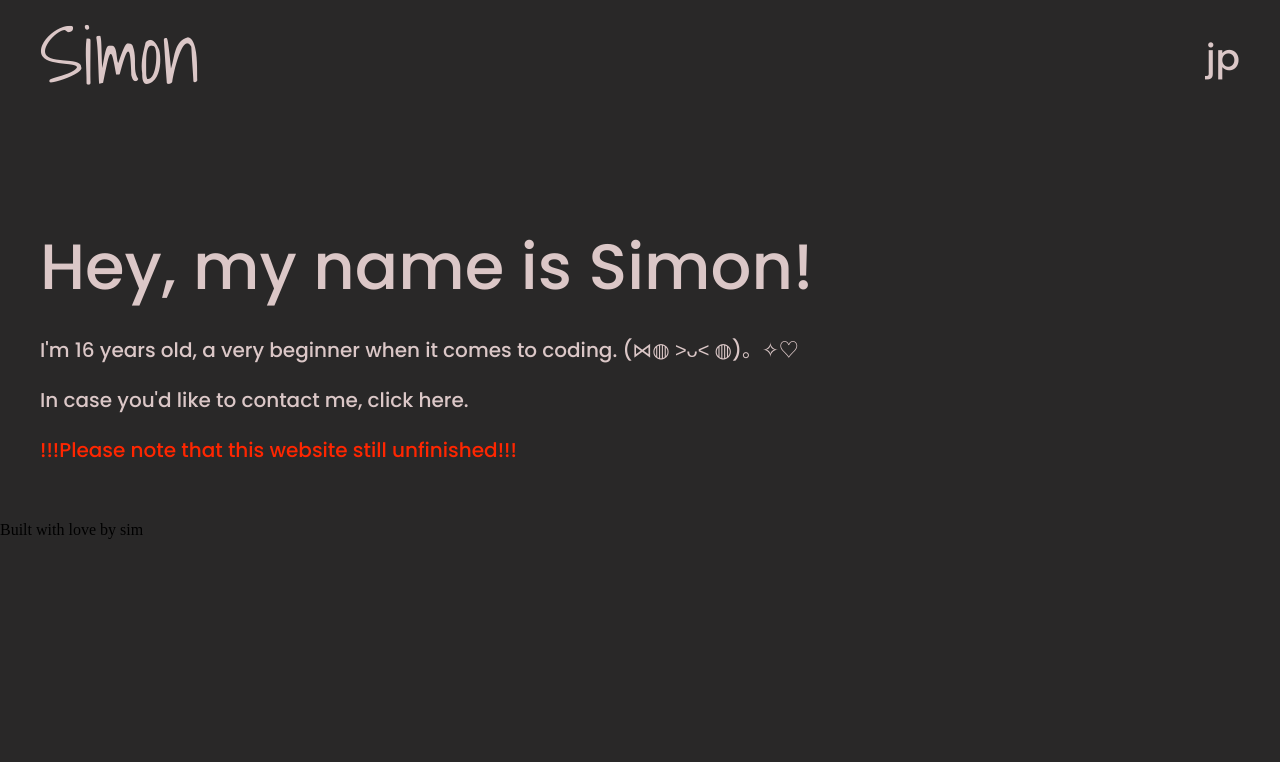
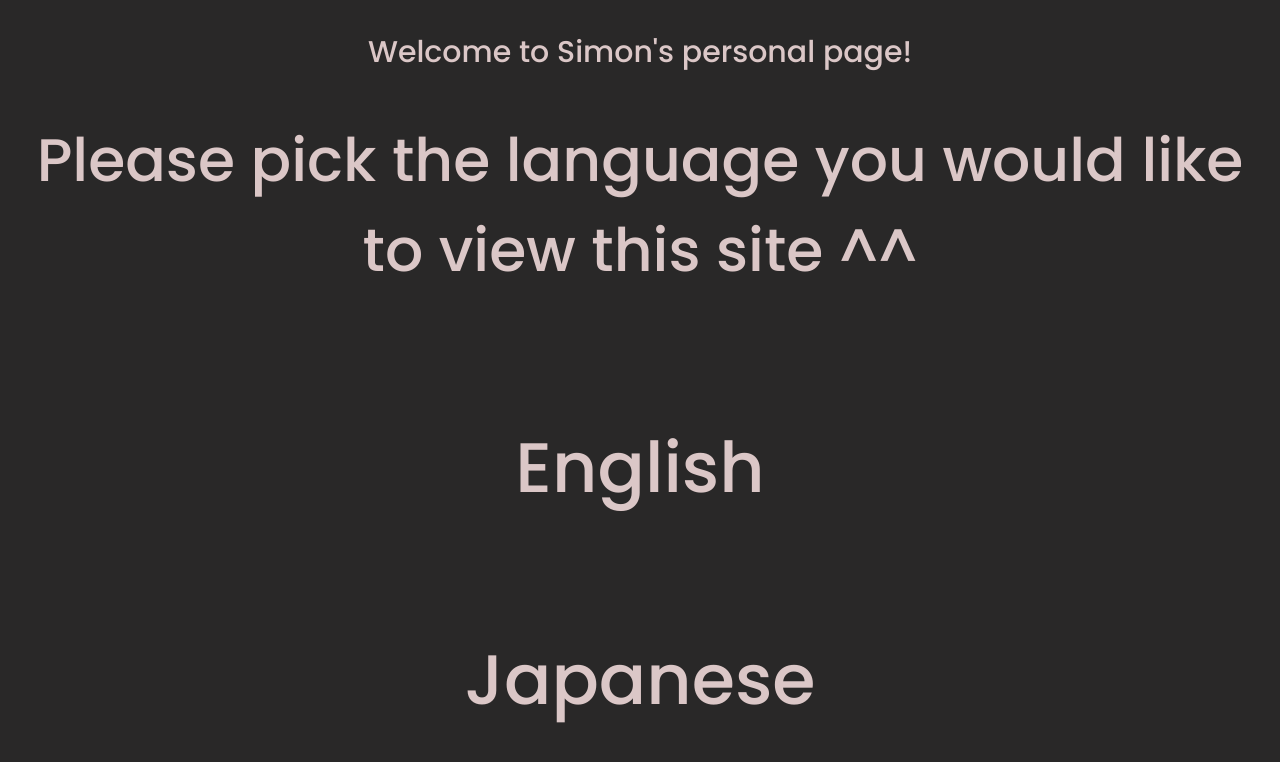
Before and after one commit to simdesu/simdesu.github.io, a website: page index.html in a window 1280 px wide. Drawn offline with Linux system fonts and the light colour scheme.

Commit message:
Add the language pick option

```diff
--- a/index.html
+++ b/index.html
@@ -4,32 +4,24 @@
     <meta charset="UTF-8">
     <meta http-equiv="X-UA-Compatible" content="IE=edge">
     <meta name="viewport" content="width=device-width, initial-scale=1.0">
-    <link rel="stylesheet" href="./style.css">
-    <title>random</title>
+    <title>Welcome to sim's personal website</title>
+    <link rel="stylesheet" href="style.css">
 </head>
 <body>
-    <div id="page-container">
-        <div id="content-wrap">
-<header class="flex">
-    <p class="header-text">Simon</p>
-    <ul class="header-ul">
-        <li class="header-ul"><a href="index-jp.html">jp</a></li>
-    </ul>
-</header>
+    <header>
+        <div>
+            <p class="welcome-text">Welcome to Simon's personal page!</p>
+            <p class="welcome-pick-text">Please pick the language you would like to view this site ^^</p>
+        </div>
+    </header>
 
-<section class="container content-section">
-    <p class="main-section-text">Hey, my name is Simon!</p>
-    <p class="desc">I'm 16 years old, a very beginner when it comes to coding. (⋈◍ ˃ᴗ˂ ◍)。✧♡</p>
-    <p class="desc">In case you'd like to contact me, click <a class="ext-link" href="./ext.html">here</a>.</p>
-    <p class="desc warn">!!!Please note that this website still unfinished!!!</p>
-</section>
-</div>
+    <section>
+        <div class="welcome-pick">
+            <a href="/index-en.html">English</a>
+            <br><br>
+            <a href="/index-jp.html">Japanese</a>
+        </div>
+    </section>
 
-<footer id="foorer">
-    <div></div>
-        <p>Built with love by sim</p>
-    </div>
-</footer>
-</div>
 </body>
 </html>
--- a/style.css
+++ b/style.css
@@ -18,7 +18,6 @@ a:hover {
 }
 
 .container {
-  max-width: 900px;
   margin: 0 auto;
   padding: 0 1.5em;
 }
@@ -81,9 +80,8 @@ a:hover {
   display: flex;
   flex-wrap: wrap;
   justify-content: space-around;
-  height: 150;
-  width: 150;
   align-items: center;
+  justify-content: space-evenly;
 }
 
 .warn {
@@ -94,18 +92,39 @@ a:hover {
   cursor: progress;
 }
 
-#page-container {
-  position: relative;
-  min-height: 100vh;
+
+/*
+start index.html
+*/
+.welcome-text {
+  font-family: 'Poppins', sans-serif;
+  color: rgb(219, 199, 199);
+  font-size: 30px;
+  text-align: center;
+  margin-top: 30px;
 }
 
-#content-wrap {
-  padding-bottom: 2.5rem;    /* Footer height */
+.welcome-pick-text {
+  font-family: 'Poppins', sans-serif;
+  color: rgb(219, 199, 199);
+  font-size: 60px;
+  text-align: center;
+  margin-top: 40px;
 }
 
-#footer {
-  position: absolute;
-  bottom: 0;
-  width: 100%;
-  height: 2.5rem;            /* Footer height */
+.welcome-pick {
+  margin-top: 120px;
+  font-family: 'Poppins', sans-serif;
+  color: rgb(219, 199, 199);
+  text-align: center;
+  font-size: 70px;
 }
+
+.test {
+  display:inline-flex;
+}
+
+
+/*
+end index.html
+*/
```
Also changed, not shown: ext.html (deleted, +0 -24 lines), index-en.html (added, +29 -0 lines), index-jp.html (+0 -1 lines).
